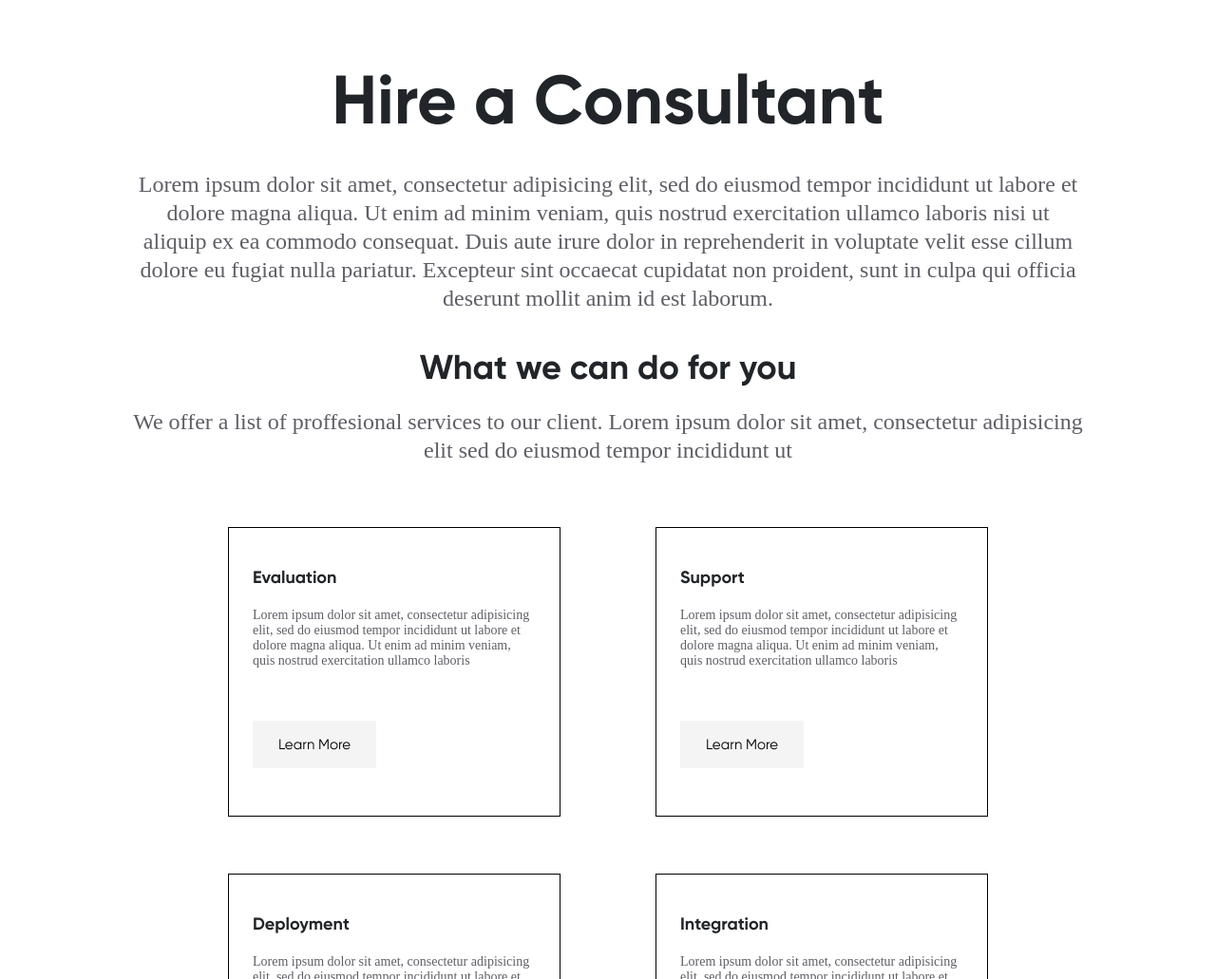
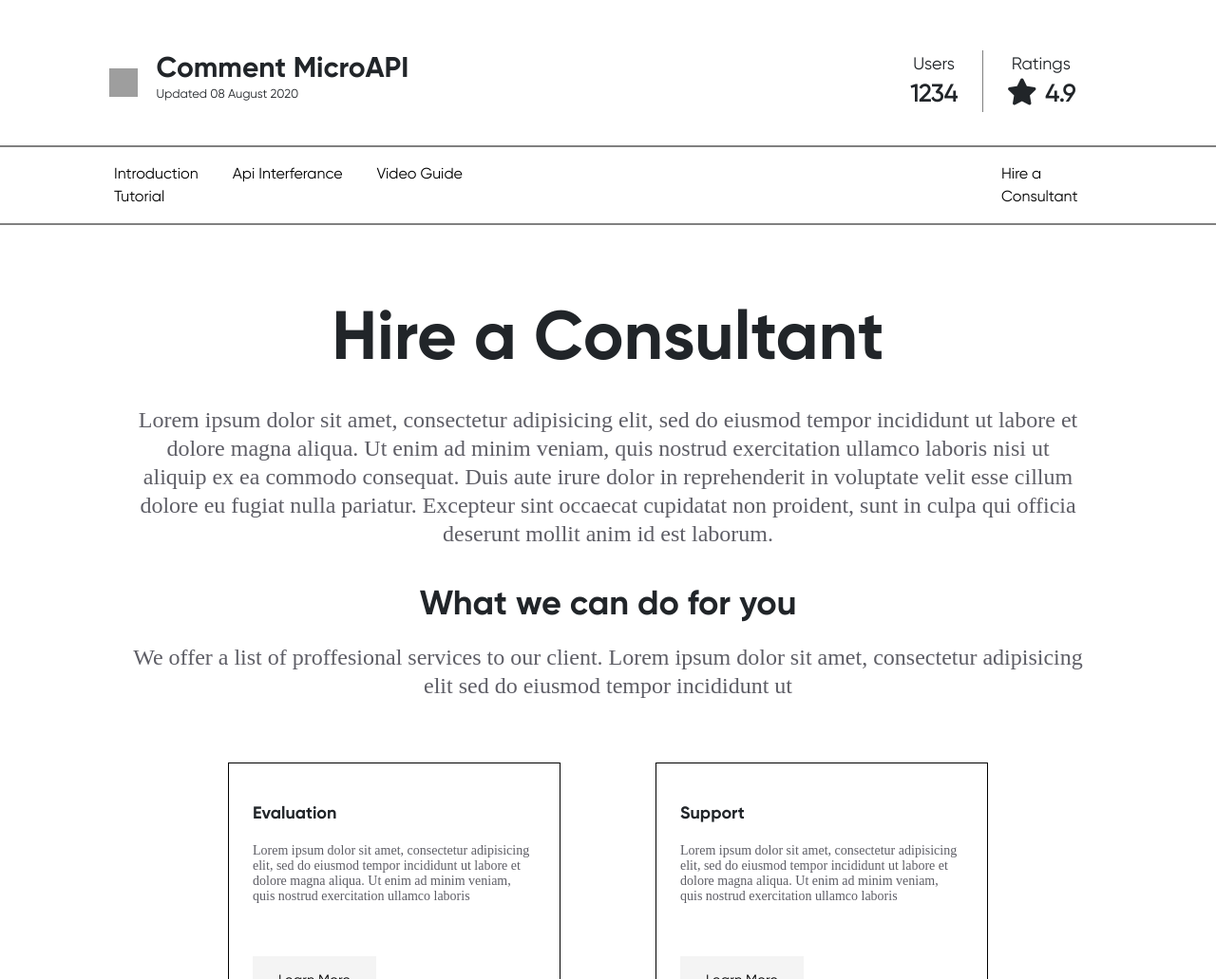
Before and after one commit to Abdulazeeza/microapi-hire-consultant, a plain HTML site: page index.html in a window 1280 px wide. Shown: the part 69-1100 px from the top of the page at 95% size. Drawn offline with nearby package versions, Linux system fonts and the light colour scheme; grey boxes are pictures that could not be loaded; a script that the page names is missing.

Commit message:
first commit

```diff
--- a/index.html
+++ b/index.html
@@ -75,6 +75,57 @@
       </div>
     </div>
   </header>
+
+
+  <!-- Main body goes here -->
+  <div class="navbody">
+
+      <div class="docs_navbar">
+            <div class="words">
+                <div class="doc_img">
+                    <img src="https://image.flaticon.com/icons/svg/18/18598.svg" alt="images"/>
+                </div>
+                <div>
+                    <h1 class="word h1">Comment MicroAPI</h1>
+                    <p class="word p"> Updated 08 August 2020</p>
+
+                </div>
+            </div>
+            <div class="users_rating">
+                <div class="users">
+                    <p  class="less">Users</p>
+                    <p  class="more">1234</p>
+                </div>
+                <div class="vl">
+
+                </div>
+                <div class="rating">
+                    <p class="less">Ratings</p>
+                    <p class="more"><i class="fa fa-star" aria-hidden="true"></i><span>4.9</span></p>
+                </div>
+            </div>
+      </div>
+
+      <div class="itemlink">
+            <div class="list-item">
+                <a class="item-link">Introduction</a>
+                <a class="item-link">Api Interferance</a>
+                <a class="item-link">Video Guide<a>
+                <a class="item-link">Tutorial</a>
+            </div>
+
+            <div class="dropdown">
+                <a class="btn " type="button" id="dropdownMenuButton" data-toggle="dropdown" aria-haspopup="true" aria-expanded="false">Introduction <i class="fa fa-chevron-down" aria-hidden="true"></i></a>
+                <div class="dropdown-menu" aria-labelledby="dropdownMenuButton">
+                <a class="dropdown-item" href="#">Api Interferance</a>
+                <a class="dropdown-item" href="#">Video Guide</a>
+                <a class="dropdown-item" href="#">Tutorial</a>
+                </div>
+
+            </div>
+            <div class="hire"><a  href="#">Hire a Consultant</a></div>
+      </div>
+</div>
 
     <!-- Main section -->
     <div class="block">
```
